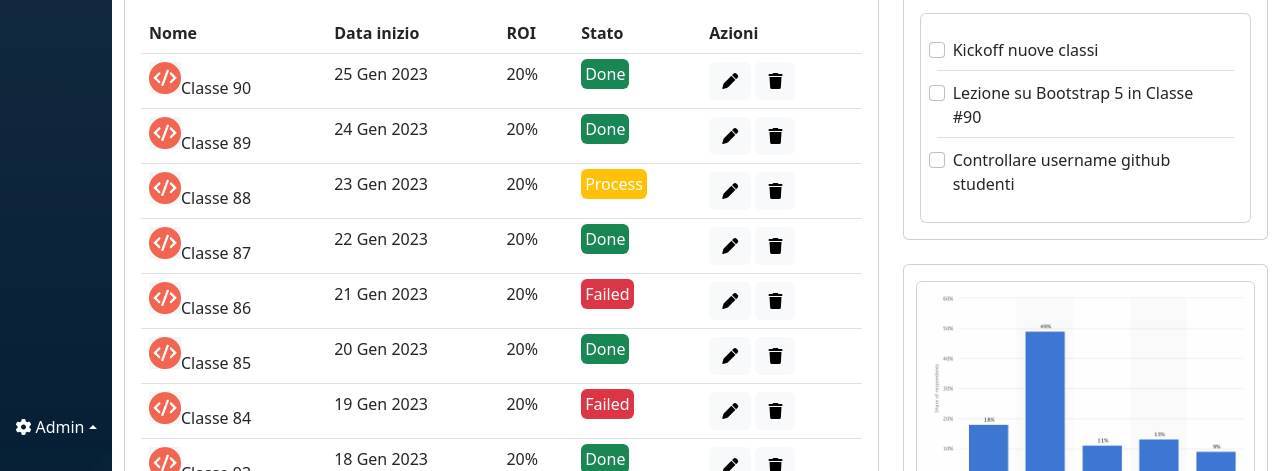
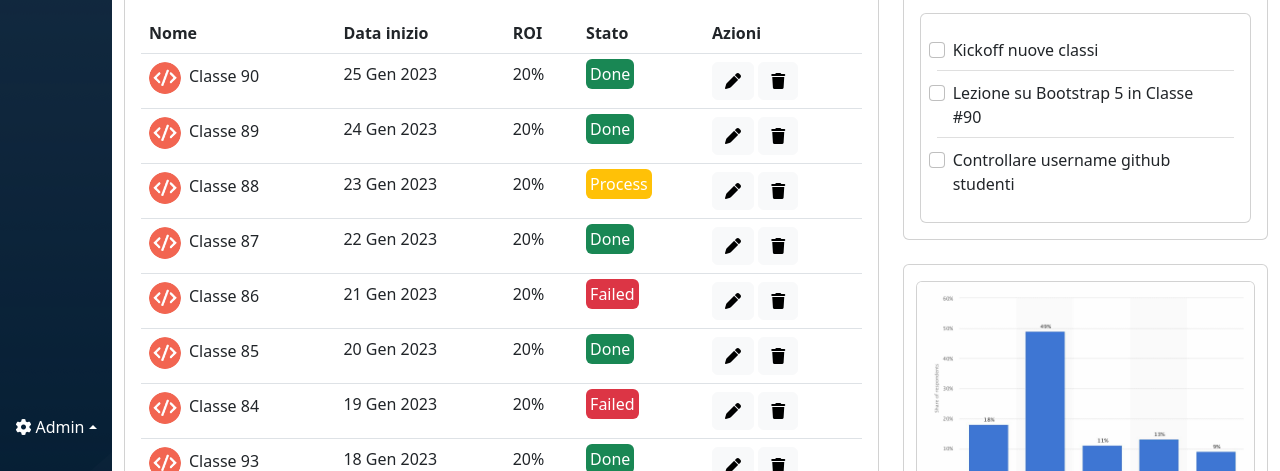
Before and after one commit to jdelavega42/html-css-bootstrap-dashboard, a plain HTML site: page index.html in a window 1280 px wide. Shown: the part 329-800 px from the top of the page. Drawn offline with nearby package versions, Linux system fonts and the light colour scheme.

Commit message:
ms_class fixed

```diff
--- a/css/style.css
+++ b/css/style.css
@@ -122,6 +122,9 @@ li {
     display: inline-block;
     width: 2rem;
     height: 2rem;
+    border-radius: 50%;
+    vertical-align: middle;
+    margin-right: .5rem;
 }
 
 /* .ms_class {
```
